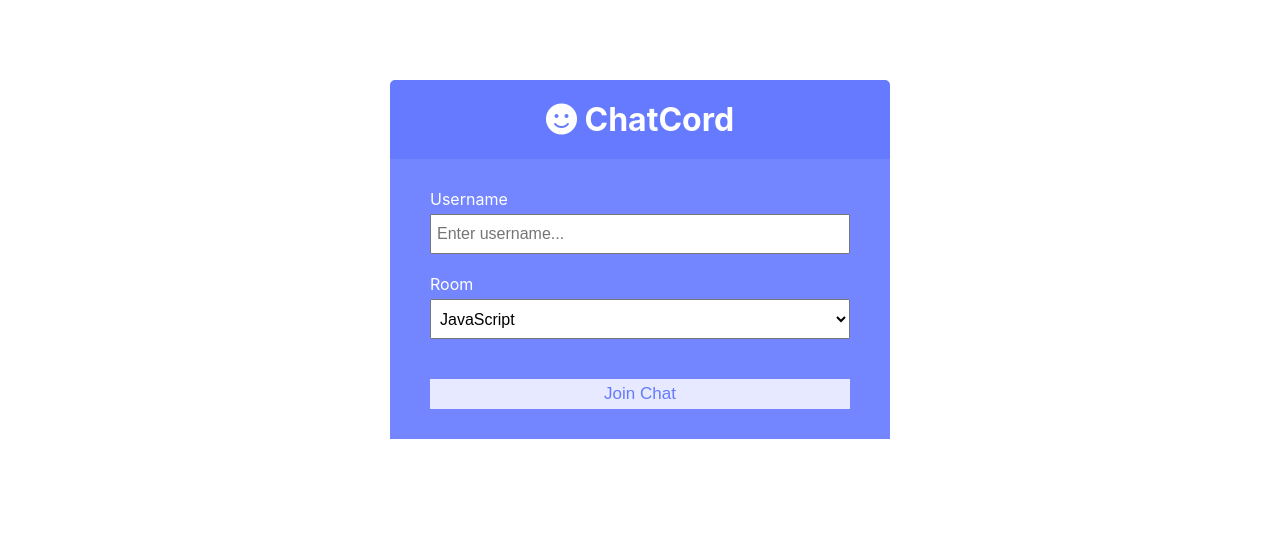
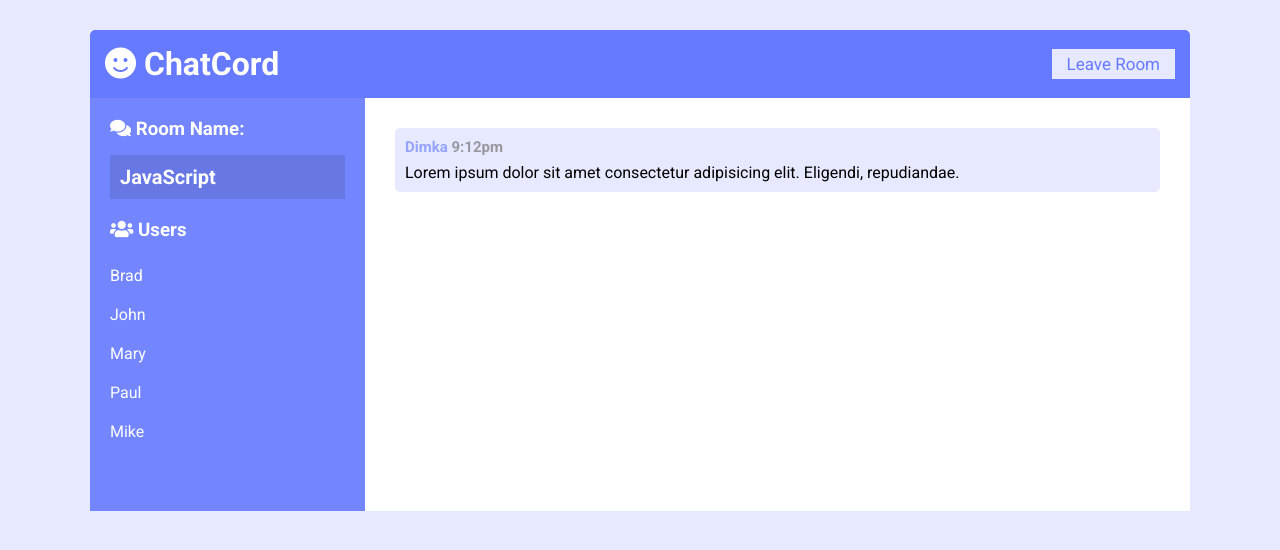
Before and after one commit to multicalor/react_chat, a React (Create React App) app: page / in a window 1280 px wide. Shown: the top 550 px of the page. Built offline with nearby package versions, Linux system fonts and the light colour scheme.

Commit message:
sideBar mainChat UX implement

```diff
--- a/src/App.js
+++ b/src/App.js
@@ -5,6 +5,8 @@ import "./App.css";
 // Component imports
 import Login from "./components/Login/login";
 import Dashboard from "./components/Dashboard/dashboard";
+import ChatContainer from "./containers/ChatContainer/chatContainer";
+
 
 
 
@@ -18,7 +20,7 @@ import Dashboard from "./components/Dashboard/dashboard";
 class App extends Component {
 
   state = {
-    login: false,
+    login: true,
   }
 
   loging = (name) => {
@@ -37,7 +39,9 @@ class App extends Component {
       <div className="App">
         <Fragment>
           {/* <Dashboard /> */}
-          {login ? <Dashboard /> : <Login loging={this.loging} />}
+          {login ?
+          <ChatContainer />
+          : <Login loging={this.loging} />}
         </Fragment>
       </div>
     );
--- a/src/components/ChatSidebar/chatSidebar.jsx
+++ b/src/components/ChatSidebar/chatSidebar.jsx
@@ -1,10 +1,11 @@
 import React, { Component } from 'react';
+import './style.css'
 
 
-class ChatSidebar extends React.Component {
+class ChatSidebar extends Component {
 
   render() {
-        <div class="chat-sidebar">
+    return (<div class="chat-sidebar">
       <h3><i class="fas fa-comments"></i> Room Name:</h3>
       <h2 id="room-name">JavaScript</h2>
       <h3><i class="fas fa-users"></i> Users</h3>
@@ -15,7 +16,7 @@ class ChatSidebar extends React.Component {
         <li>Paul</li>
         <li>Mike</li>
       </ul>
-      </div>
+    </div>)
   }
 }
 
--- /dev/null
+++ b/src/components/ChatSidebar/style.css
@@ -0,0 +1,30 @@
+:root {
+	--dark-color-a: #667aff;
+	--dark-color-b: #7386ff;
+	--light-color: #e6e9ff;
+	--success-color: #5cb85c;
+	--error-color: #d9534f;
+}
+
+
+.chat-sidebar {
+	background: var(--dark-color-b);
+	color: #fff;
+	padding: 20px 20px 60px;
+	overflow-y: scroll;
+}
+
+.chat-sidebar h2 {
+	font-size: 20px;
+	background: rgba(0, 0, 0, 0.1);
+	padding: 10px;
+	margin-bottom: 20px;
+}
+
+.chat-sidebar h3 {
+	margin-bottom: 15px;
+}
+
+.chat-sidebar ul li {
+	padding: 10px 0;
+}
--- /dev/null
+++ b/src/components/Header/header.js
@@ -0,0 +1,20 @@
+import React, { Component } from "react";
+
+import './style.css'
+
+class Header extends Component {
+  render() {
+    return (
+      <header class="chat-header">
+        <h1>
+          <i class="fas fa-smile"></i> ChatCord
+        </h1>
+        <a href="index.html" class="btn">
+          Leave Room
+        </a>
+      </header>
+    );
+  }
+}
+
+export default Header;
--- /dev/null
+++ b/src/components/Header/style.css
@@ -0,0 +1,18 @@
+:root {
+	--dark-color-a: #667aff;
+	--dark-color-b: #7386ff;
+	--light-color: #e6e9ff;
+	--success-color: #5cb85c;
+	--error-color: #d9534f;
+}
+
+.chat-header {
+	background: var(--dark-color-a);
+	color: #fff;
+	border-top-left-radius: 5px;
+	border-top-right-radius: 5px;
+	padding: 15px;
+	display: flex;
+	align-items: center;
+	justify-content: space-between;
+}
--- /dev/null
+++ b/src/components/Messages/messages.jsx
@@ -0,0 +1,26 @@
+import React, { Component, Fragment } from 'react';
+
+
+class Messages extends Component {
+
+    render() {
+        return (<Fragment>
+
+            {[{name: 'Dimka'}].map((chat, i) => {
+                return (
+                    <div class="message">
+                        <p class="meta">{chat.name} <span>9:12pm</span></p>
+                        <p class="text">
+                            Lorem ipsum dolor sit amet consectetur adipisicing elit. Eligendi,
+                            repudiandae.
+                </p>
+                    </div>
+                )
+            })}
+
+
+        </Fragment>)
+    }
+}
+
+export default Messages;
--- a/src/components/ SendForm/sendForm.jsx
+++ b/src/components/SendForm/sendForm.jsx
@@ -1,7 +1,7 @@
 import React, { Component } from 'react';
 
 
-class SendForm extends React.Component {
+class SendForm extends Component {
 
     render() {
         <div class="chat-form-container">
--- /dev/null
+++ b/src/containers/ChatContainer/chatContainer.jsx
@@ -0,0 +1,26 @@
+import React, { Component } from 'react';
+import './style.css'
+
+import Header from '../../components/Header/header'
+import ChatSidebar from '../../components/ChatSidebar/chatSidebar';
+import Messages from '../../components/Messages/messages'
+
+class ChatContainer extends Component {
+
+    render() {
+
+        return (
+            <div class="chat-container">
+                <Header></Header>
+                <div className='chat-main'>
+                    <ChatSidebar />
+                    <div class="chat-messages">
+                        <Messages />
+                    </div>
+                </div>
+            </div>
+        )
+    }
+}
+
+export default ChatContainer;
--- /dev/null
+++ b/src/containers/ChatContainer/style.css
@@ -0,0 +1,75 @@
+:root {
+	--dark-color-a: #667aff;
+	--dark-color-b: #7386ff;
+	--light-color: #e6e9ff;
+	--success-color: #5cb85c;
+	--error-color: #d9534f;
+}
+
+* {
+	box-sizing: border-box;
+	margin: 0;
+	padding: 0;
+}
+
+body {
+	font-family: 'Roboto', sans-serif;
+	font-size: 16px;
+	background: var(--light-color);
+	margin: 20px;
+}
+
+ul {
+	list-style: none;
+}
+
+a {
+	text-decoration: none;
+}
+
+.chat-container {
+	max-width: 1100px;
+	background: #fff;
+	margin: 30px auto;
+	overflow: hidden;
+}
+
+.chat-main {
+	display: grid;
+	grid-template-columns: 1fr 3fr;
+}
+
+.chat-messages {
+	padding: 30px;
+	max-height: 500px;
+	overflow-y: scroll;
+}
+
+.chat-messages .message {
+	padding: 10px;
+	margin-bottom: 15px;
+	background-color: var(--light-color);
+	border-radius: 5px;
+}
+
+.chat-messages .message .meta {
+	font-size: 15px;
+	font-weight: bold;
+	color: var(--dark-color-b);
+	opacity: 0.7;
+	margin-bottom: 7px;
+}
+
+.chat-messages .message .meta span {
+	color: #777;
+}
+
+@media (max-width: 700px) {
+	.chat-main {
+		display: block;
+	}
+
+	.chat-sidebar {
+		display: none;
+	}
+}
```
Also changed, not shown: src/components/ChatMessage/chatMessage.jsx (+4 -17 lines). Lines whose indentation alone changed are shown as unchanged.
